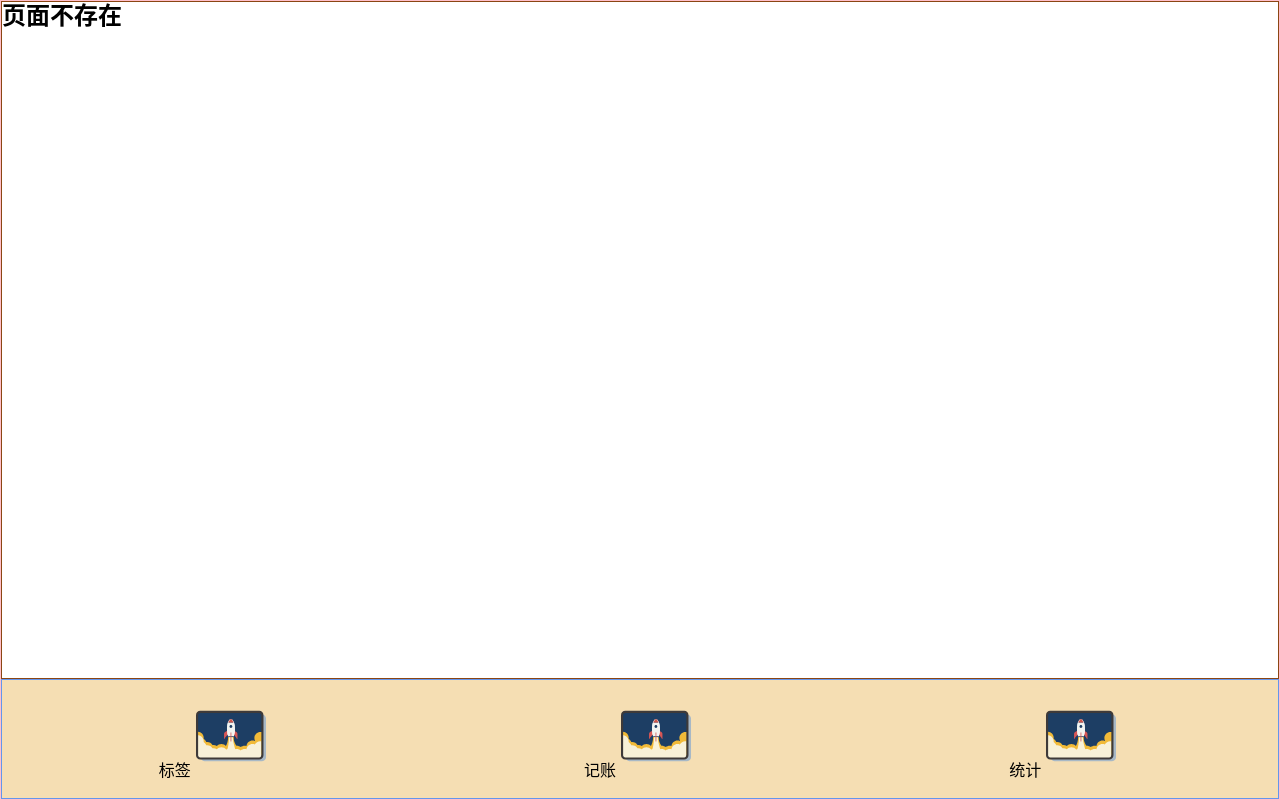
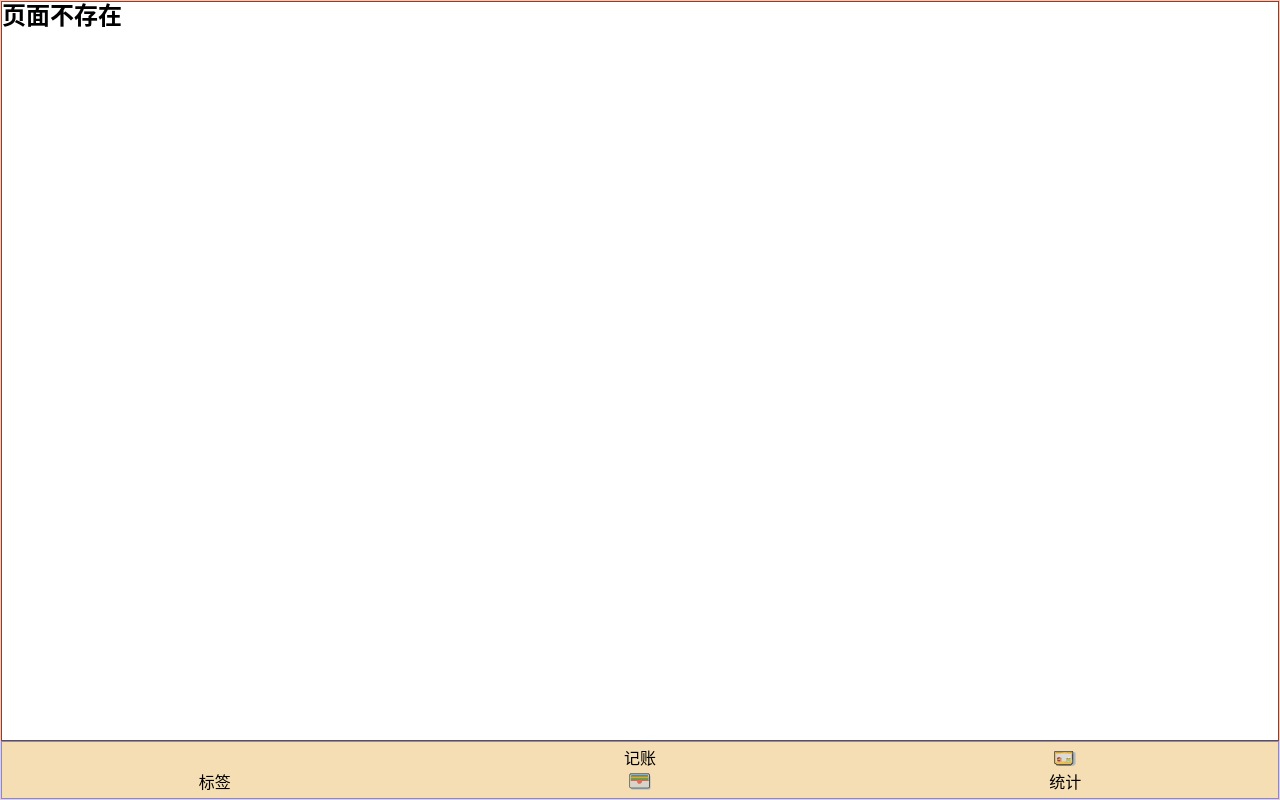
Before and after one commit to Guang-Yu6/react-my-account-book, a React app: page / in a window 1280 px wide. Built offline with nearby package versions, Linux system fonts and the light colour scheme.

Commit message:
完成三个icon展示

```diff
--- a/package.json
+++ b/package.json
@@ -100,7 +100,9 @@
   },
   "devDependencies": {
     "@types/react-router-dom": "^5.1.8",
-    "@types/styled-components": "^5.1.11"
+    "@types/styled-components": "^5.1.11",
+    "svg-sprite-loader": "^6.0.9",
+    "svgo-loader": "^3.0.0"
   },
   "jest": {
     "roots": [
--- a/src/Components/Nav.tsx
+++ b/src/Components/Nav.tsx
@@ -1,8 +1,12 @@
 import styled from 'styled-components';
 import {Link} from 'react-router-dom';
 import React from 'react';
-import X from'Icon/statistics.svg'
-console.log(X);
+require('Icon/tags.svg') // svg-loader => svg-sprite-loader
+require('Icon/money.svg')
+require('Icon/chart.svg')
+
+// console.log(y);
+// console.log(X);
 
 const NavCss = styled.nav`
   border: 1px solid cornflowerblue;
@@ -14,34 +18,41 @@
     > li {
       width: 33.33333%;
       text-align: center;
-      padding: 16px;
-      > img {
-    width: 10vh;
-    height: 10vh;
+      padding: 4px 0;
+      display: flex;
+      flex-direction: column;  // 上下部剧
+      align-items: center;  // svg 图标居中对齐文字
+      .icon {
+        width: 24px;
+        height: 24px;
+      }
   }
     }
-
-  }
-`;
+`
 
 const Nav = () => {
   return (
     <NavCss>
-
       <ul>
         <li>
+          <svg className='icon'>
+            <use xlinkHref="#tags"/>
+          </svg>
           <Link to="tags">标签</Link>
-          <img src={X} alt=""/>
         </li>
 
         <li>
           <Link to="/money">记账</Link>
-          <img src={X} alt=""/>
+          <svg className='icon'>
+            <use xlinkHref="#money"/>
+          </svg>
         </li>
 
         <li>
+          <svg className='icon'>
+            <use xlinkHref="#chart"/>
+          </svg>
           <Link to="/Statistics">统计</Link>
-          <img src={X} alt=""/>
         </li>
       </ul>
     </NavCss>
--- a/src/index.css
+++ b/src/index.css
@@ -14,3 +14,7 @@
     font-size: 16px;
     line-height: 1.2;
 }
+.icon {
+    /*width: 3em;*/
+    /*height: 3em;*/
+}
```
Also changed, not shown: 1 other file (tests, documents, lock files or other folders).
